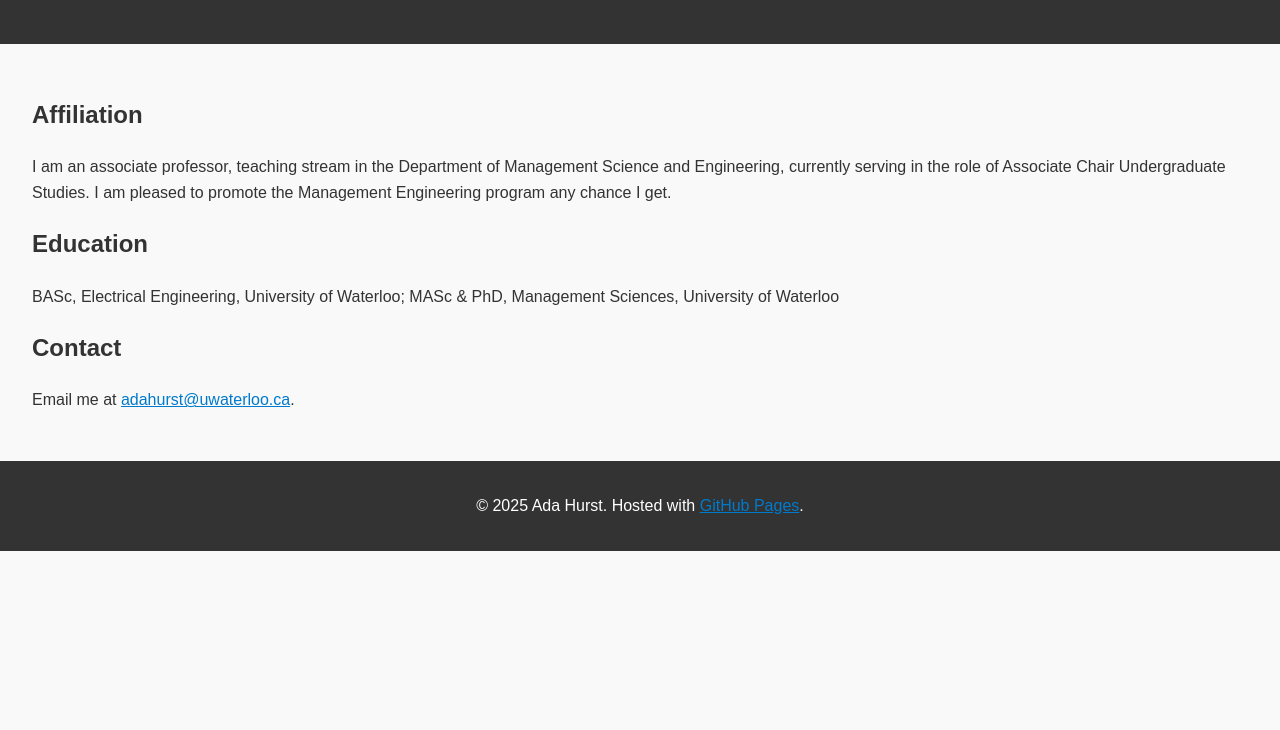
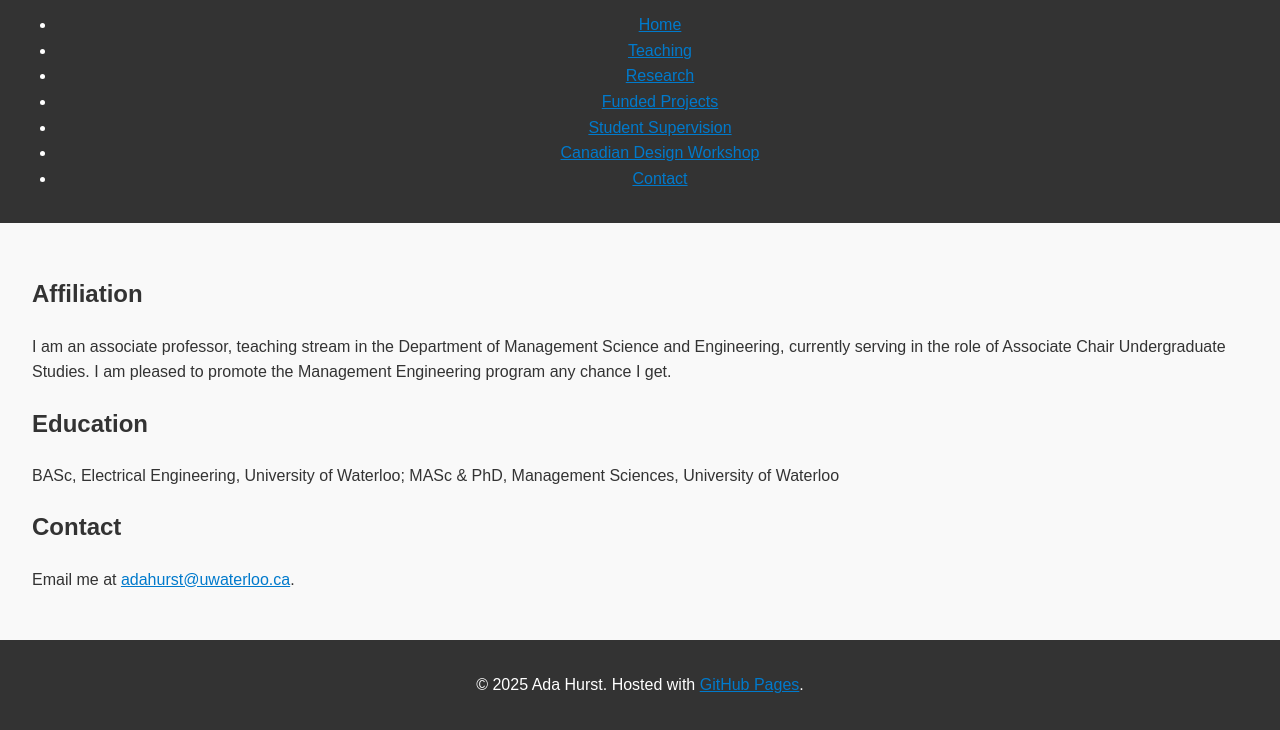
Before and after one commit to adahurst/web, a plain HTML site: page index.html in a window 1280 px wide. Shown: the part 82-812 px from the top of the page. Drawn offline with Linux system fonts and the light colour scheme.

Commit message:
Update index.html

```diff
--- a/index.html
+++ b/index.html
@@ -3,12 +3,23 @@
 <head>
   <meta charset="UTF-8" />
   <meta name="viewport" content="width=device-width, initial-scale=1.0"/>
-  <title>My Website</title>
+  <title>Home | My Website</title>
   <link rel="stylesheet" href="style.css" />
 </head>
 <body>
   <header>
-    <h1>Welcome!</h1>
+    <nav class="navbar">
+      <h1 class="logo">My Website</h1>
+      <ul class="nav-links">
+        <li><a href="index.html">Home</a></li>
+        <li><a href="about.html">Teaching</a></li>
+        <li><a href="projects.html">Research</a></li>
+        <li><a href="projects.html">Funded Projects</a></li>
+        <li><a href="projects.html">Student Supervision</a></li>
+        <li><a href="projects.html">Canadian Design Workshop</a></li>
+        <li><a href="contact.html">Contact</a></li>
+      </ul>
+    </nav>
   </header>
 
   <main>
```
